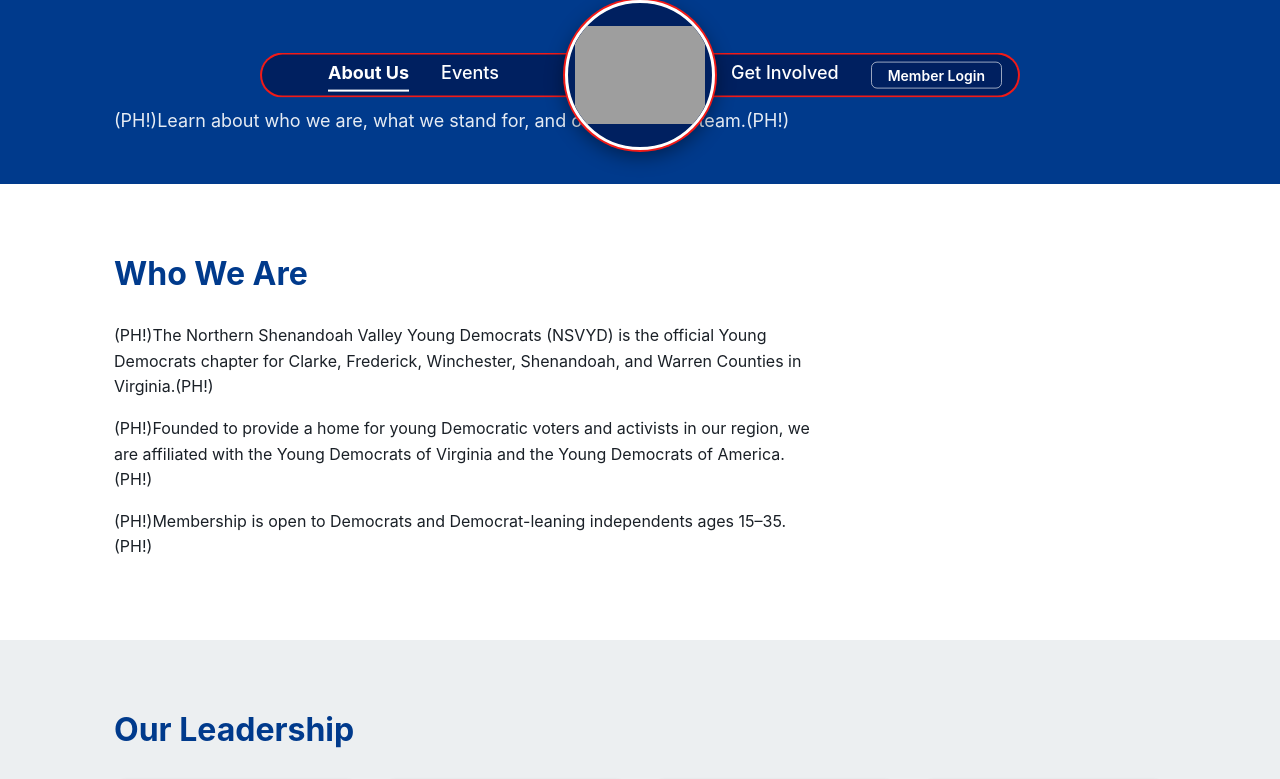
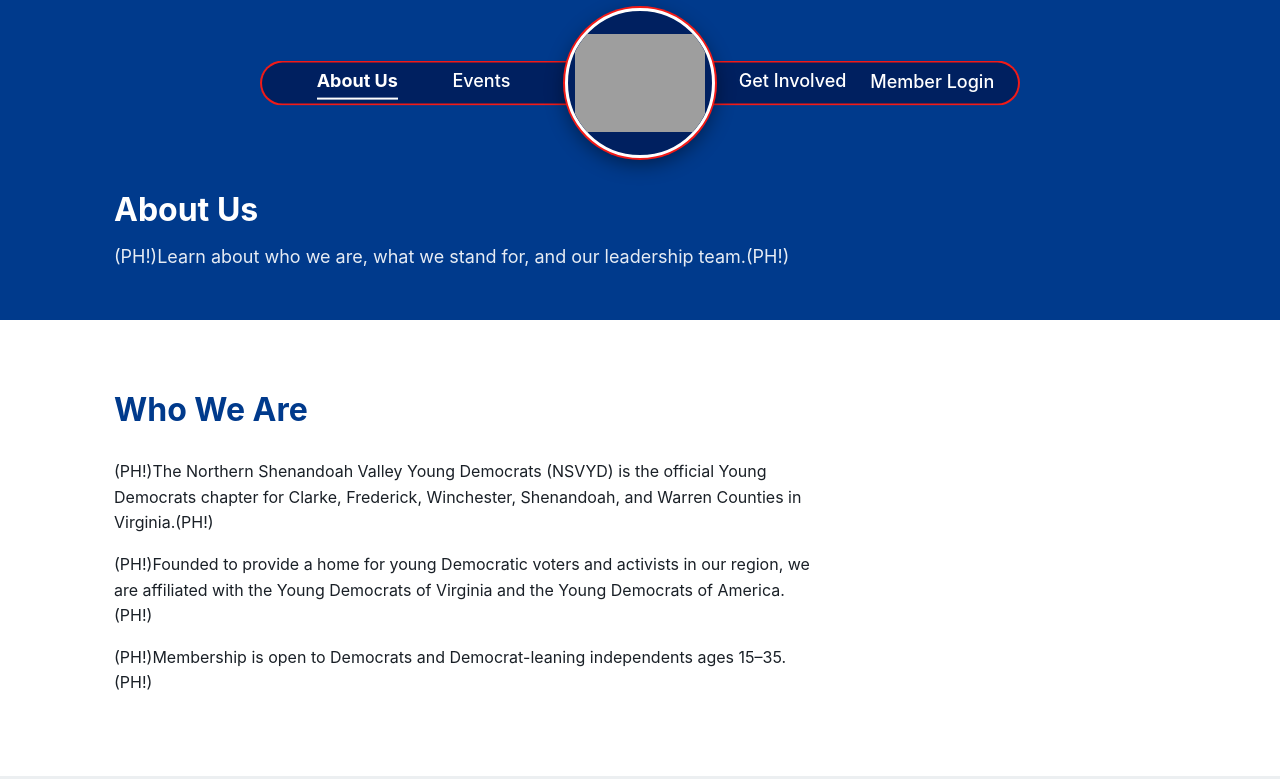
Before and after one commit to k-rauschelbach/nsvydorg, a React (Create React App) app: page /about in a window 1280 px wide. Shown: the top 779 px of the page. Built offline with nearby package versions, Linux system fonts and the light colour scheme; no server answers; grey boxes are pictures that could not be loaded.

Commit message:
header resizing for mobile

```diff
--- a/src/components/Footer/Footer.js
+++ b/src/components/Footer/Footer.js
@@ -19,7 +19,7 @@ function Footer() {
                 <div className={styles.links}>
                     <a href="https://www.facebook.com/" target="_blank" rel="noopener noreferrer">Facebook</a>
                     <a href="https://www.instagram.com//" target="_blank" rel="noopener noreferrer">Instagram</a>
-                    <a href="https://www.bksy.app" target="_blank" rel="noopener noreferrer">BlueSky</a>
+                    <a href="https://bsky.app" target="_blank" rel="noopener noreferrer">BlueSky</a>
                 </div>
                 {/* ownership stamp */}
                 <p className={styles.copy}>
--- a/src/components/Header/Header.module.css
+++ b/src/components/Header/Header.module.css
@@ -14,7 +14,7 @@
 .inner {
     max-width: var(--max-width);
     margin: 0 auto;
-    padding: 0 var(--space-lg);
+    padding: var(--space-sm) var(--space-lg) 0;
     display: grid;
     grid-template-columns: 1fr auto 1fr;
     align-items: start;
@@ -27,10 +27,11 @@
     width: 100%;
     display: flex;
     align-items: center;
-    gap: var(--space-xl);
     background-color: var(--color-primary-dark);
     border: 2px solid var(--color-accent);
-    padding: var(--space-xs) var(--space-xl);
+    /* Horizontal padding only covers the part hidden behind the logo;
+       space-evenly then makes edge→item→item→logo gaps all equal */
+    padding: var(--space-xs) 0;
     /* Shift down so the wing center aligns with the logo circle center.
        Logo is 150px tall; visual center = 75px from top.
        align-items:start puts wing layout at container top,
@@ -45,21 +46,21 @@
 /* Left wing: pill on outer end, open inner end slides 15px behind logo */
 .navLeft {
     justify-self: end;
-    justify-content: center;
+    justify-content: space-evenly;
     border-radius: 999px 0 0 999px;
     border-right: none;
     margin-right: -15px;
-    padding-right: calc(var(--space-xl) + 15px);
+    padding-right: 15px;
 }
 
 /* Right wing: open inner end slides 15px behind logo, pill on outer end */
 .navRight {
     justify-self: start;
-    justify-content: center;
+    justify-content: space-evenly;
     border-radius: 0 999px 999px 0;
     border-left: none;
     margin-left: -15px;
-    padding-left: calc(var(--space-xl) + 15px);
+    padding-left: 15px;
 }
 
 /* Nav link styles */
@@ -124,44 +125,29 @@
 
 /* ── Member auth button ──────────────────────────────────────────────────── */
 
-.memberBtn {
+/* Styled to match the nav links, not as a boxed button */
+.memberBtn,
+.memberBtnActive {
     background: transparent;
+    border: none;
     color: var(--color-white);
-    border: 1px solid rgba(255, 255, 255, 0.6);
-    border-radius: var(--border-radius);
-    padding: var(--space-xs) var(--space-md);
-    font-size: var(--font-size-sm);
-    font-weight: 600;
+    font-size: var(--font-size-lg);
+    font-weight: 500;
     cursor: pointer;
     font-family: inherit;
+    padding: 0 0 2px;
+    border-bottom: 2px solid transparent;
     white-space: nowrap;
-    transition: background-color var(--transition-fast), border-color var(--transition-fast);
-}
-
-.memberBtn:hover {
-    background: rgba(255, 255, 255, 0.15);
-    border-color: rgba(255, 255, 255, 0.9);
-}
-
-.memberBtnActive {
-    background: var(--color-white);
-    color: var(--color-primary);
-    border: 1px solid var(--color-white);
-    border-radius: var(--border-radius);
-    padding: var(--space-xs) var(--space-md);
-    font-size: var(--font-size-sm);
-    font-weight: 700;
-    cursor: pointer;
-    font-family: inherit;
     max-width: 180px;
     overflow: hidden;
     text-overflow: ellipsis;
-    white-space: nowrap;
-    transition: background-color var(--transition-fast);
+    transition: border-color var(--transition-fast), opacity var(--transition-fast);
 }
 
+.memberBtn:hover,
 .memberBtnActive:hover {
-    background: var(--color-gray-100);
+    opacity: 0.85;
+    border-bottom-color: rgba(255, 255, 255, 0.6);
 }
 
 /* Mobile */
@@ -174,18 +160,17 @@
     .navLeft,
     .navRight {
         max-width: none;
-        gap: var(--space-md);
-        padding: var(--space-xs) var(--space-md);
+        padding: var(--space-xs) 0;
         top: 50px;
     }
 
     .navLeft {
-        padding-right: calc(var(--space-md) + 10px);
+        padding-right: 10px;
         margin-right: -10px;
     }
 
     .navRight {
-        padding-left: calc(var(--space-md) + 10px);
+        padding-left: 10px;
         margin-left: -10px;
     }
 
--- a/src/index.css
+++ b/src/index.css
@@ -51,6 +51,9 @@ code {
   --max-width: 1100px; /* centered with margin: auto */
   --border-radius:  6px;
   --border-radius-lg: 12px;
+  /* Top padding for page banners: clears the fixed header (~108px)
+     plus the logo bug hanging ~50px below it, with breathing room */
+  --header-clearance: 184px;
 
   /* Shadows */
   --shadow-sm: 0 1px 3px rgba(0, 0, 0, 0.12);
@@ -59,6 +62,13 @@ code {
   /* Transitions */
   --transition-fast: 150ms ease;
   --transition-base: 250ms ease;
+}
+
+/* Mobile: header logo is 100px (hangs ~30px), so less clearance needed */
+@media (max-width: 700px) {
+  :root {
+    --header-clearance: 132px;
+  }
 }
 
 /* Border-box sizing global */
--- a/src/pages/About/About.module.css
+++ b/src/pages/About/About.module.css
@@ -9,7 +9,7 @@
 .headerInner {
     max-width: var(--max-width);
     margin: 0 auto;
-    padding: var(--space-2xl) var(--space-lg);
+    padding: var(--header-clearance) var(--space-lg) var(--space-2xl);
 }
 
 .pageHeader h1 {
--- a/src/pages/Events/Events.js
+++ b/src/pages/Events/Events.js
@@ -128,7 +128,7 @@ function Events() {
     // under extendedProps in FullCalendar's event object.
     const modalTitle = selectedEvent ? selectedEvent.title : '';
 
-    const modalStart = selectedEvent
+    const modalStart = selectedEvent?.start
         ? selectedEvent.start.toLocaleString('en-US', {
               weekday: 'long',
               year: 'numeric',
--- a/src/pages/Events/Events.module.css
+++ b/src/pages/Events/Events.module.css
@@ -12,7 +12,7 @@
 .headerInner {
     max-width: var(--max-width);
     margin: 0 auto;
-    padding: var(--space-2xl) var(--space-lg);
+    padding: var(--header-clearance) var(--space-lg) var(--space-2xl);
 }
 
 .pageHeader h1 {
--- a/src/pages/GetInvolved/GetInvolved.js
+++ b/src/pages/GetInvolved/GetInvolved.js
@@ -88,6 +88,7 @@ function GetInvolved() {
     // Called when the form is submitted
     async function handleSubmit(e) {
         e.preventDefault(); // Prevent the default browser behavior (page reload)
+        try {
             const res = await fetch('/api/send-contact', {
                 method: 'POST',
                 headers: { 'Content-Type': 'application/json' },
@@ -99,7 +100,10 @@ function GetInvolved() {
             } else {
                 alert('Something went wrong. Please try again later.')
             }
-
+        } catch {
+            // fetch itself failed (network error) -- surface the same message
+            alert('Something went wrong. Please try again later.')
+        }
     }
 
     // ======> action panels <======
@@ -149,6 +153,7 @@ function GetInvolved() {
             dob,
             locality: joinData.locality === 'Other' ? localityOther : joinData.locality,
         };
+        try {
             const res = await fetch('/api/join-member', {
                 method: 'POST',
                 headers: { 'Content-Type': 'application/json' },
@@ -159,6 +164,11 @@ function GetInvolved() {
                 setJoinData(EMPTY_JOIN);
                 setActivePanel(null);
             } else {
+                setJoinStatus('error');
+            }
+        } catch {
+            // fetch itself failed (network error) -- without this the form
+            // would be stuck on 'submitting' with the button disabled
             setJoinStatus('error');
         }
     }
--- a/src/pages/GetInvolved/GetInvolved.module.css
+++ b/src/pages/GetInvolved/GetInvolved.module.css
@@ -9,7 +9,7 @@
 .headerInner {
     max-width: var(--max-width);
     margin: 0 auto;
-    padding: var(--space-2xl) var(--space-lg);
+    padding: var(--header-clearance) var(--space-lg) var(--space-2xl);
 }
 
 .pageHeader h1 {
--- a/src/pages/Home/Home.module.css
+++ b/src/pages/Home/Home.module.css
@@ -7,7 +7,9 @@
 .heroImageFrame {
     position: relative;
     width: 100%;
-    margin: 103px auto;
+    /* Top margin clears the fixed header (~108px tall); small bottom margin
+       keeps the intro text close under the image */
+    margin: 111px auto var(--space-md);
     border-top: 5px solid var(--color-white);
     border-bottom: 5px solid var(--color-white);
     box-shadow:
@@ -46,8 +48,8 @@
     align-items: center;
     justify-content: left;
     max-width: var(--max-width);
-    margin: var(--space-lg) auto;
-    padding: var(--space-xl) var(--space-2xl);
+    margin: 0 auto;
+    padding: var(--space-lg) var(--space-2xl) var(--space-xl);
     gap: var(--space-xl);
     width: 80%;
 }
```
Also changed, not shown: 1 other file (tests, documents, lock files or other folders). Lines whose indentation alone changed are shown as unchanged.
